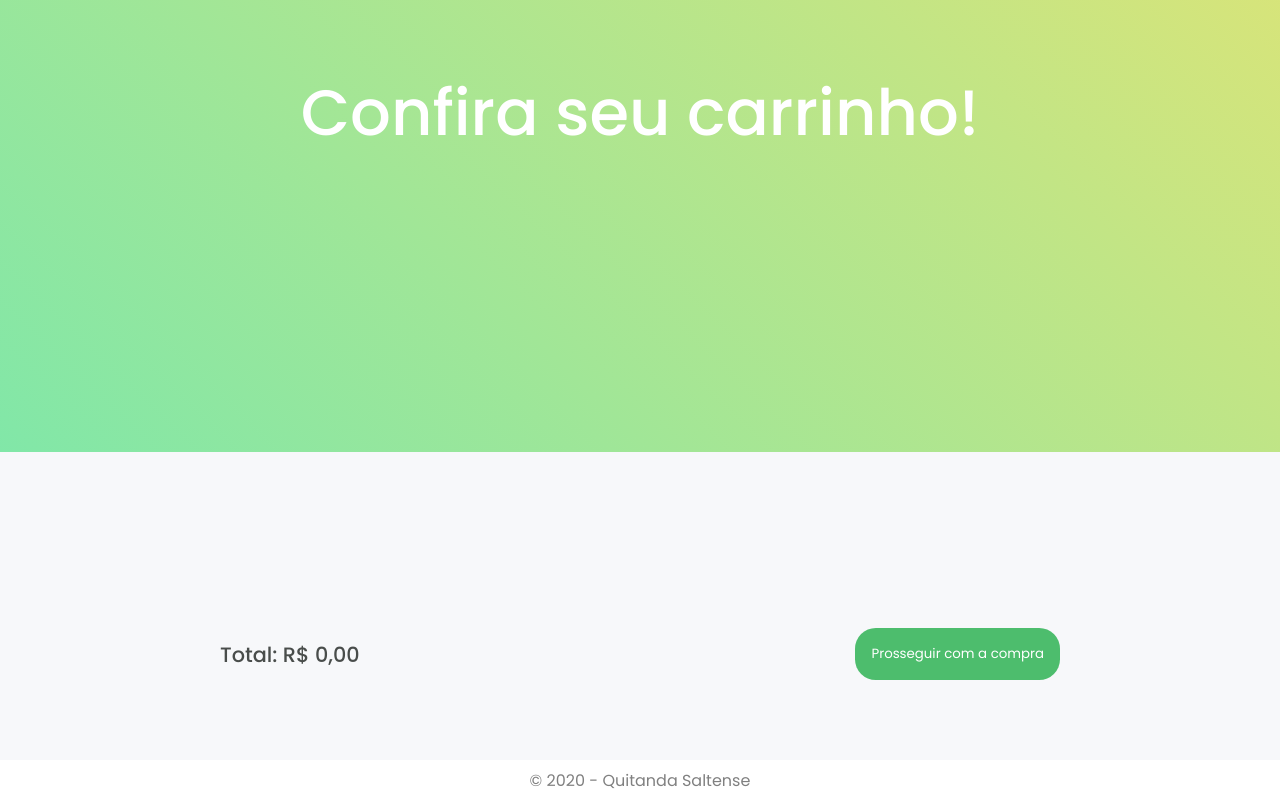
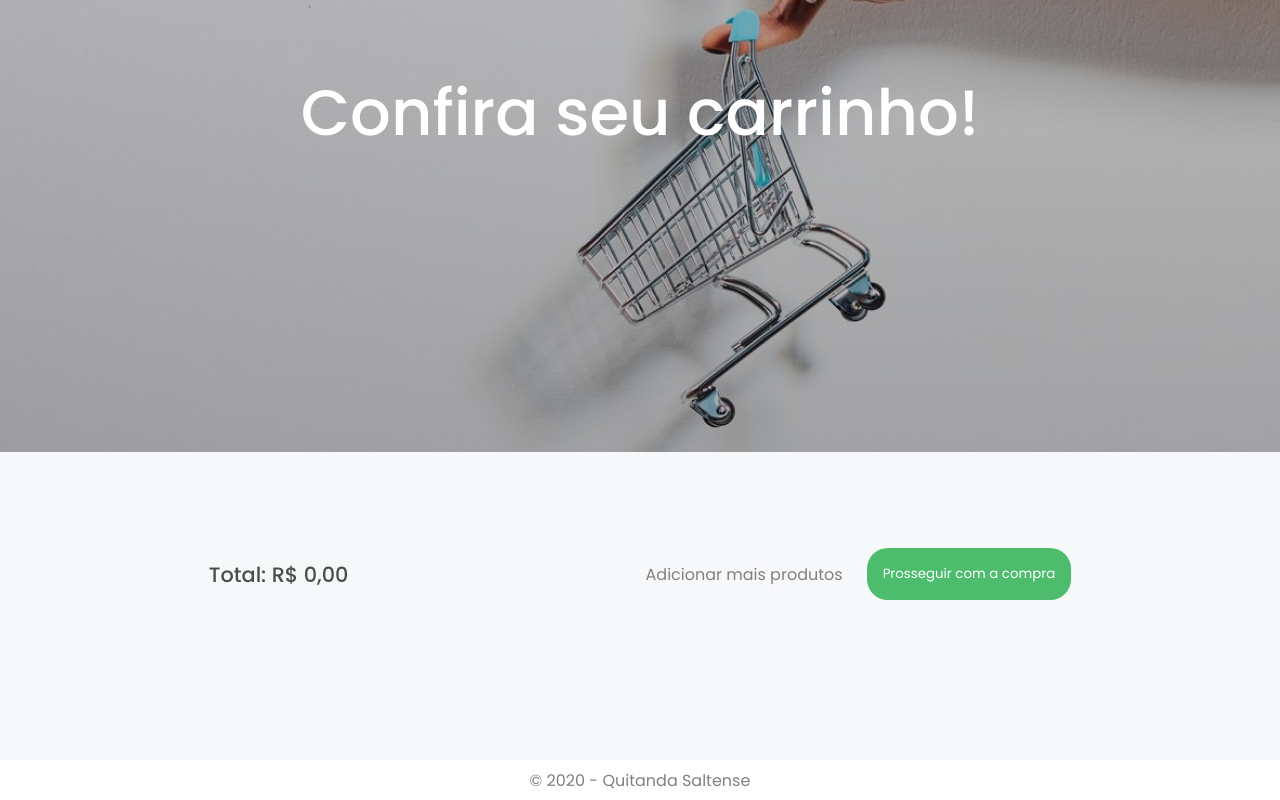
Before and after one commit to cunhaedu/quitandasaltense, a Next.js app: page /cart in a window 1280 px wide. Shown: the part 332-1132 px from the top of the page. Built offline with nearby package versions, Linux system fonts and the light colour scheme.

Commit message:
refactor(cart): refactor layout

```diff
--- a/src/pages/about/about.module.scss
+++ b/src/pages/about/about.module.scss
@@ -35,6 +35,7 @@
 
     img {
       margin-right: 6rem;
+      margin-top: -3rem;
       width: 10rem;
     }
   }
--- a/src/pages/cart/index.tsx
+++ b/src/pages/cart/index.tsx
@@ -18,6 +18,25 @@ export default function Cart() {
       </div>
 
       <main className={styles.products}>
+
+        <div className={styles.cartTotal}>
+          <span>
+            Total:
+            {' '}
+            {total.toLocaleString('pt-BR', { style: 'currency', currency: 'BRL' })}
+          </span>
+
+          <div>
+            <Link href="/products">
+              <a type="button">Adicionar mais produtos</a>
+            </Link>
+
+            <Link href="/purchase">
+              <button type="button">Prosseguir com a compra</button>
+            </Link>
+          </div>
+        </div>
+
         <ul>
           {productList.map((product, index) => (
             <li key={product.id}>
@@ -43,18 +62,6 @@ export default function Cart() {
             </li>
           ))}
         </ul>
-
-        <div className={styles.cartTotal}>
-          <span>
-            Total:
-            {' '}
-            {total.toLocaleString('pt-BR', { style: 'currency', currency: 'BRL' })}
-          </span>
-
-          <Link href="/purchase">
-            <button type="button">Prosseguir com a compra</button>
-          </Link>
-        </div>
       </main>
     </div>
   );
--- a/src/pages/cart/products.module.scss
+++ b/src/pages/cart/products.module.scss
@@ -5,7 +5,15 @@
   align-items: center;
   justify-content: center;
 
-  background: linear-gradient(223.81deg, #E2E474 0%, #81E7A8 100%);
+  background: linear-gradient(
+    rgba(0, 0, 0, 0.2),
+    rgba(0, 0, 0, 0.3)
+  ),
+  url('/cart-bg.jpg');
+
+  background-repeat: no-repeat;
+  background-attachment: fixed;
+  background-size: cover;
 
   h1 {
     color: var(--white);
@@ -64,7 +72,7 @@
   background: none;
   border: none;
   text-align: center;
-  transition: background-color 0.7s;
+  transition: color 0.7s;
 
   &:hover {
     color: rgb(170, 62, 62);
@@ -72,17 +80,32 @@
 }
 
 .cartTotal {
-  margin-top: 6rem;
+  margin-top: 1rem;
+  margin-bottom: 5rem;
   display: flex;
   align-items: center;
   justify-content: space-between  ;
-  max-width: 100%;
-  min-width: 75%;
+  width: 77%;
 
   span {
     font-weight: 500;
     color: var(--gray-800);
     font-size: 1.3rem;
+  }
+
+  div {
+    display: flex;
+    align-items: center;
+
+    a {
+      text-decoration: none;
+      margin-right: 1.5rem;
+      color: var(--gray-500);
+      transition: color 0.7s;
+
+      &:hover {
+        color: var(--green-400);
+      }
     }
 
     button {
@@ -101,3 +124,4 @@
       }
     }
   }
+}
```
Also changed, not shown: public/cart-bg.jpg (added). Lines whose indentation alone changed are shown as unchanged.
